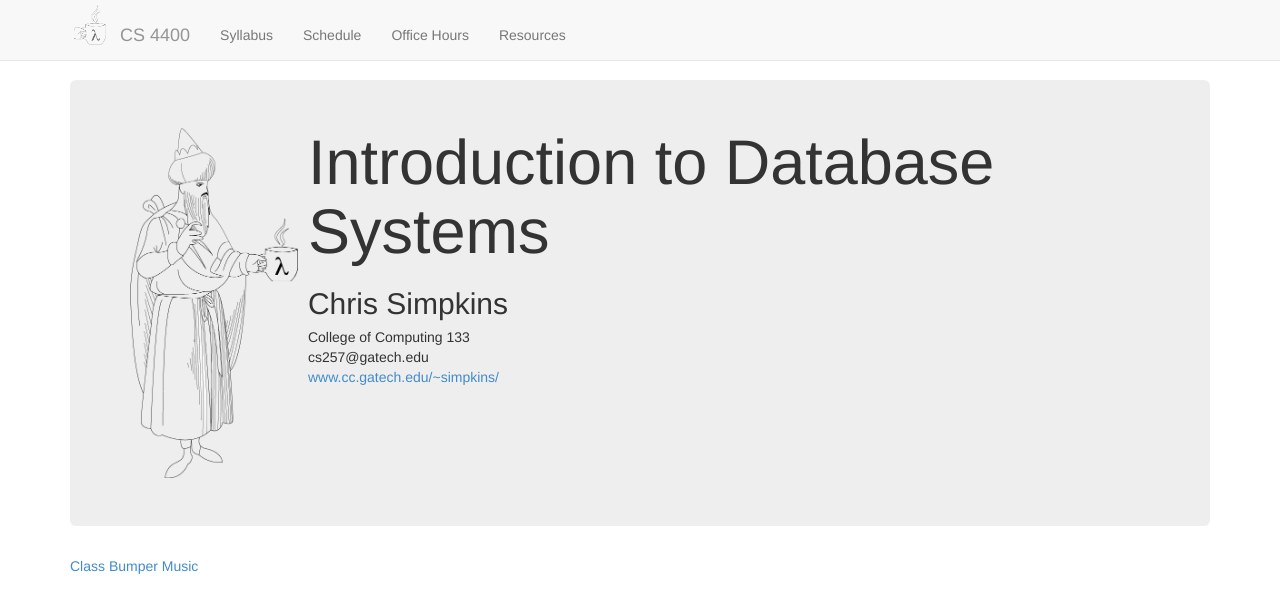
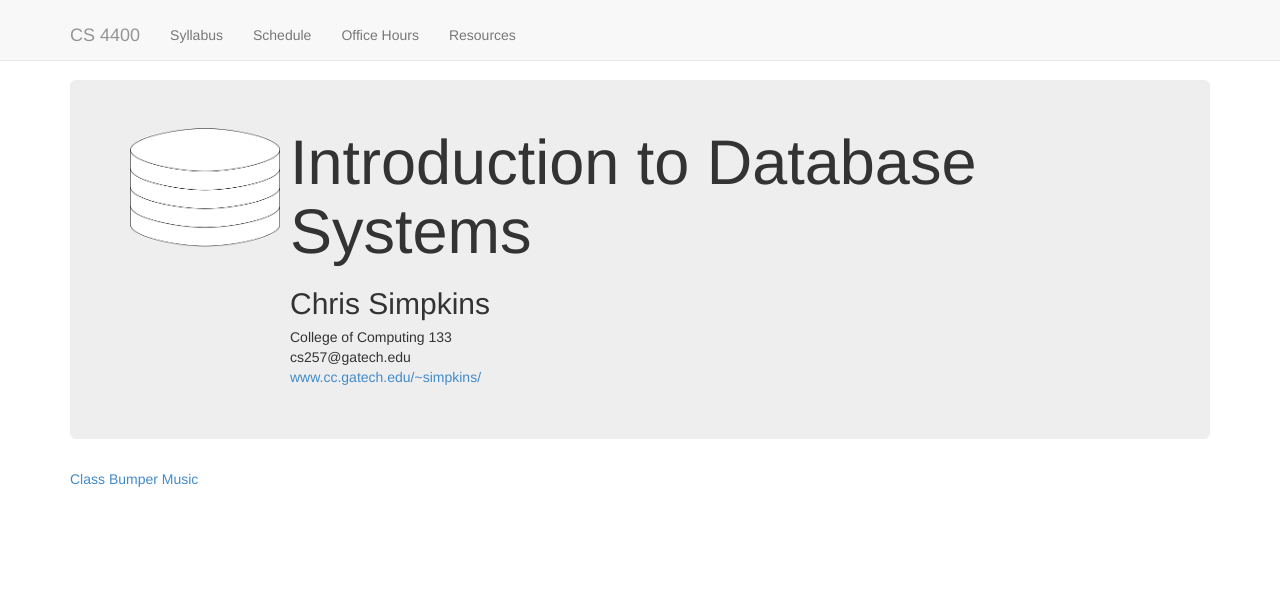
Before and after one commit to dr-cs/databases, a Jekyll site: the page built from index.html, in a window 1280 px wide. Shown: the top 613 px of the page. Built offline with Jekyll 4.4.1, drawn with Linux system fonts in a browser that asks for light colours; nearby versions of some CDN libraries; Markdown is read by kramdown in place of the engine named in the settings.

Commit message:
Fix logo

```diff
--- a/_layouts/default.html
+++ b/_layouts/default.html
@@ -42,7 +42,6 @@
               <span class="icon-bar"></span>
             </button>
             <a class="navbar-brand" href="/">
-                <img class='logo' src='images/logo.png' alt='java lambda logo'>
                 <h1>CS 4400</h1>
             </a>
           </div>
--- a/index.html
+++ b/index.html
@@ -5,10 +5,7 @@
 
 <div class="jumbotron">
   <div class="media">
-    <a class="pull-left" href="http://mitpress.mit.edu/sicp/">
-      <img class="media-object" src="images/lambda-java-wizard-logo.png" height="350px"
-           title="Thank you Professors Abelson and Sussman">
-    </a>
+    <img class="media-object pull-left" src="images/database.png" width="150px">
     <div class="media-body info" padding="10px">
       <h1 class="media-heading">Introduction to Database Systems</h1>
       <h2>Chris Simpkins</h2>
```
Also changed, not shown: images/database.png (added).
